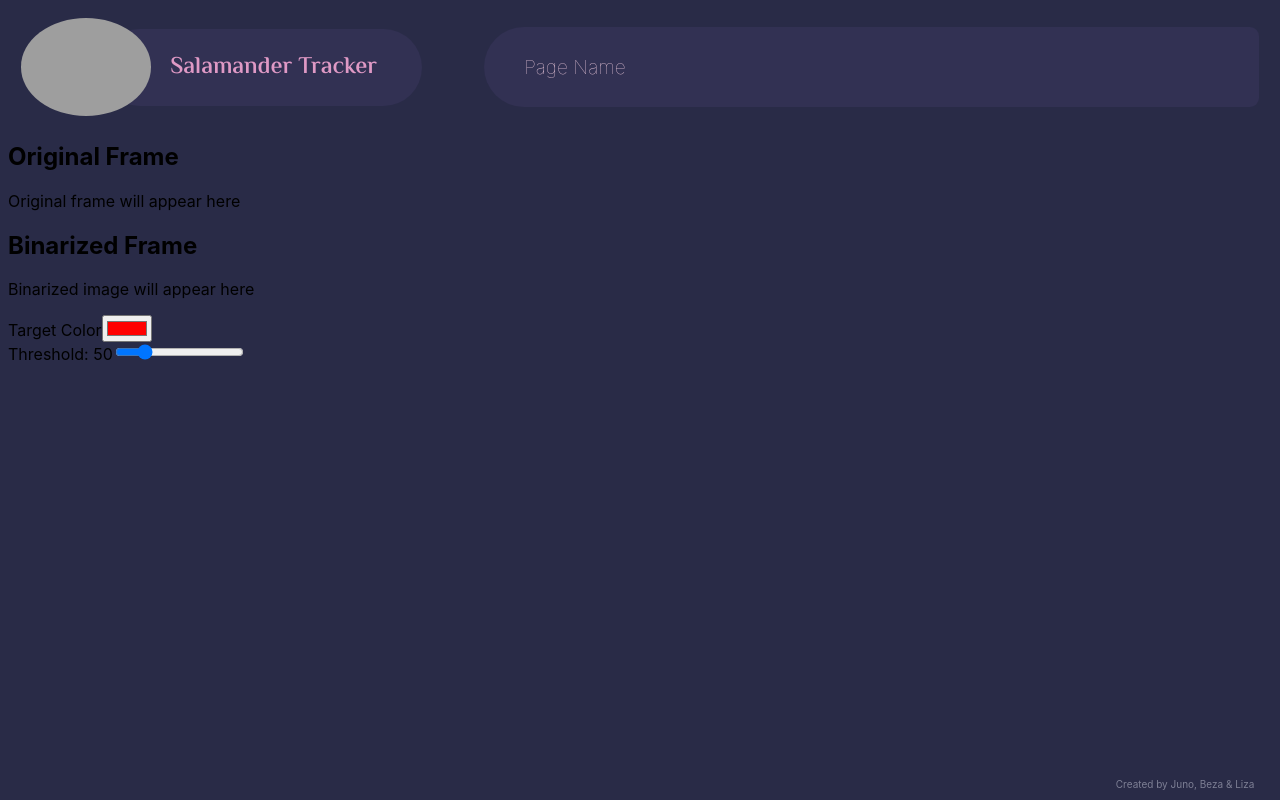
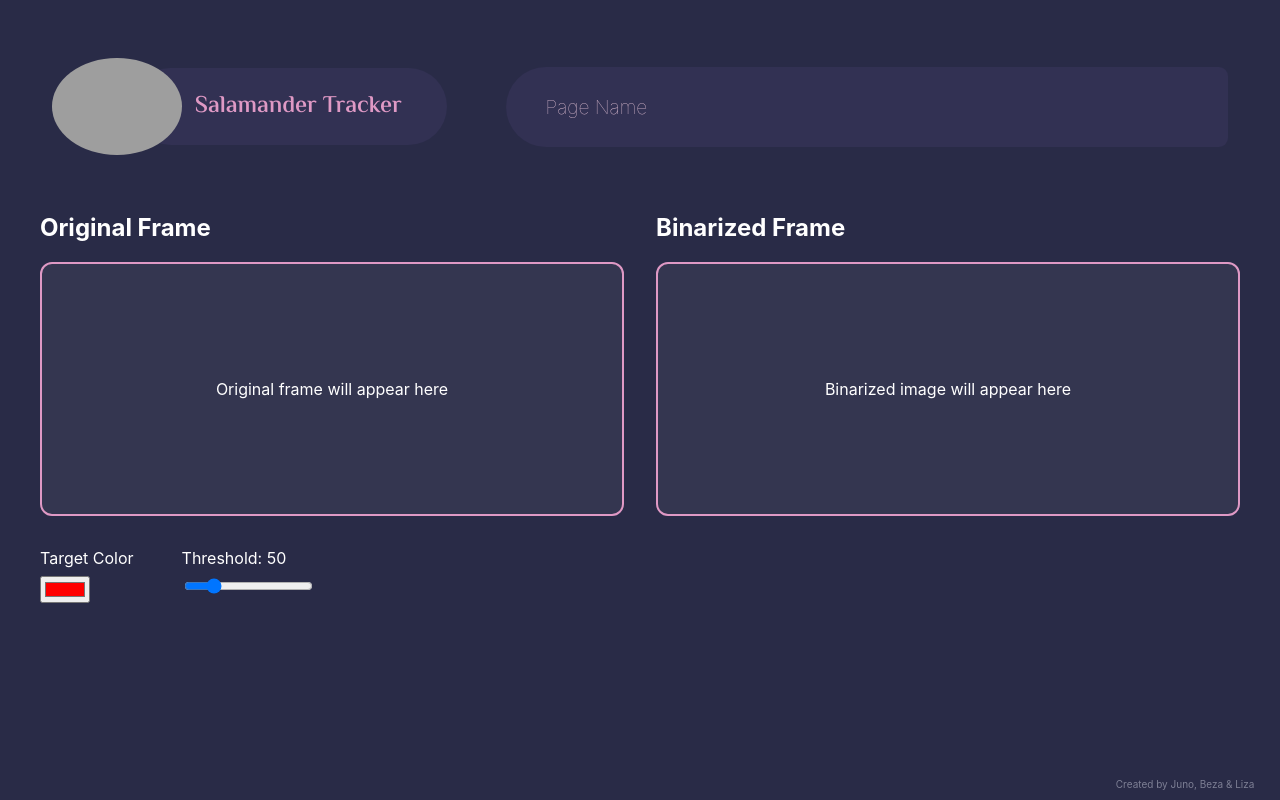
Before and after one commit to beza102/front_end_salamander, a React (Vite) app: page /front_end_salamander/preview in a window 1280 px wide. Built offline with nearby package versions, Linux system fonts and the light colour scheme; grey boxes are pictures that could not be loaded.

Commit message:
Added a new folder to store all the css files and added import in PreviewProcessing file.

```diff
--- /dev/null
+++ b/src/css/previewProcessing.css
@@ -0,0 +1,37 @@
+.preview-container {
+    padding: 2rem;
+    color: white;
+}
+
+.preview-content {
+    display: flex;
+    justify-content: space-between;
+    margin-top: 2rem;
+    gap: 2rem;
+}
+
+.preview-section {
+    flex: 1;
+}
+
+.frame-box {
+    height: 250px;
+    border: 2px solid #DF99C5;
+    border-radius: 12px;
+    background-color: rgba(255,255,255,0.05);
+    display: flex;
+    justify-content: center;
+    align-items: center;
+}
+
+.controls {
+    margin-top: 2rem;
+    display: flex;
+    gap: 3rem;
+}
+
+.control-group {
+    display: flex;
+    flex-direction: column;
+    gap: 0.5rem;
+}
--- a/src/features/PreviewProcessing.jsx
+++ b/src/features/PreviewProcessing.jsx
@@ -1,7 +1,7 @@
 import { useState } from 'react';
 import { useNavigate } from 'react-router-dom';
-
 import Header from '../components/Header';
+import '../css/previewProcessing.css';
 
 export default function PreviewProcessing() {
     const navigate = useNavigate();
```
